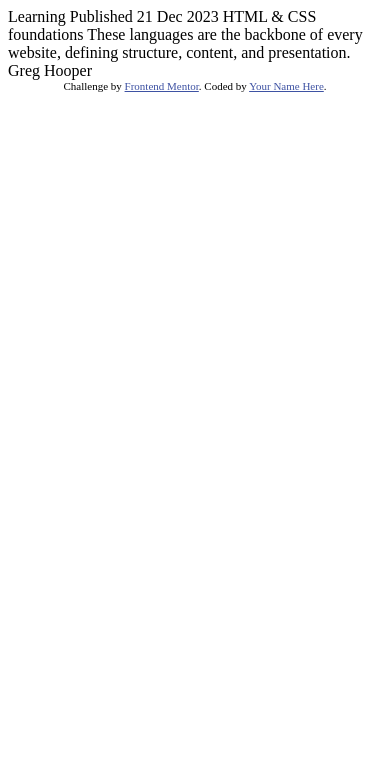
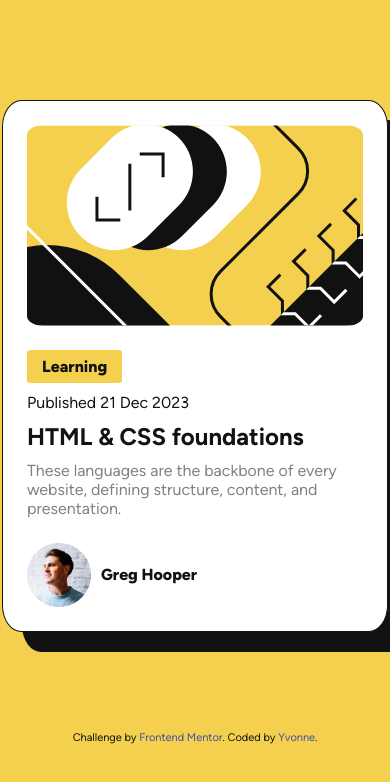
Before and after one commit to yvonne0711/blog-card, a plain HTML site: page index.html in a window 390 px wide. Drawn offline with Linux system fonts and the light colour scheme.

Commit message:
styling and responsiveness and html semantics

```diff
--- /dev/null
+++ b/assets/css/style.css
@@ -0,0 +1,123 @@
+/* * {
+    border: 1px solid red;
+} */
+
+@font-face {
+    font-family: Figtree;
+    src: url(../fonts/Figtree-VariableFont_wght.ttf);
+}
+
+/* css reset */
+*,
+*::before,
+*::after {
+  box-sizing: border-box;
+}
+
+* {
+  margin: 0;
+  padding: 0;
+}
+
+img,
+picture,
+video,
+canvas,
+svg {
+  display: block;
+  max-width: 100%;
+}
+
+body {
+    background-color: hsl(47, 88%, 63%);
+    font-family: Figtree;
+    color: hsl(0, 0%, 7%);
+    display: flex;
+    flex-direction: column;
+    align-items: center;
+    justify-content: space-evenly;
+    min-height: 100vh;
+}
+
+.container {
+    display: flex;
+    flex-direction: column;
+    justify-content: center;
+    background-color: hsl(0, 0%, 100%);
+    padding: 24px;
+    box-shadow: 20px 20px hsl(0, 0%, 7%);
+    border-radius: 5%;
+    border: solid 1px hsl(0, 0%, 7%);
+}
+
+.card-content {
+    display: flex;
+    flex-direction: column;
+    padding: 24px 0 24px 0;
+    max-width: 327px;
+}
+
+a {
+    text-decoration: none;
+    color: hsl(0, 0%, 7%);
+}
+
+.category-tag {
+    background-color: hsl(47, 88%, 63%);
+    margin: 0 0 10px 0;
+    text-align: center;
+    padding: 7px 15px 7px 15px;
+    border-radius: 5%;
+    display: inline-flex;
+    width: fit-content;
+}
+
+img {
+    border-radius: 5%;
+}
+
+span {
+    font-weight: 800;
+}
+
+p {
+    font-size: 16px;
+    color: hsl(0, 0%, 50%);
+    margin-top: 10px;
+}
+
+h1 {
+    margin-top: 10px;
+}
+
+h1:hover {
+    color: hsl(47, 88%, 63%);
+}
+
+.author-label {
+    display: flex;
+    align-items: center;
+}
+
+.author-label span {
+    margin-left: 10px;
+}
+
+.attribution {
+    font-size: 11px;
+    text-align: center;
+}
+
+.attribution a {
+    color: hsl(228, 45%, 44%);
+}
+
+@media only screen and (max-width: 375px) {
+    body {
+        margin: 20px;
+    }
+
+    .container {
+        box-shadow: 10px 10px hsl(0, 0%, 7%);
+    }
+}
--- a/index.html
+++ b/index.html
@@ -1,34 +1,54 @@
 <!DOCTYPE html>
 <html lang="en">
   <head>
-  <meta charset="UTF-8">
-  <meta name="viewport" content="width=device-width, initial-scale=1.0"> <!-- displays site properly based on user's device -->
+    <meta charset="UTF-8" />
+    <meta name="viewport" content="width=device-width, initial-scale=1.0" />
+    <!-- displays site properly based on user's device -->
 
-  <link rel="icon" type="image/png" sizes="32x32" href="./assets/images/favicon-32x32.png">
+    <link
+      rel="icon"
+      type="image/png"
+      sizes="32x32"
+      href="./assets/images/favicon-32x32.png"
+    />
 
     <title>Frontend Mentor | Blog preview card</title>
 
-  <!-- Feel free to remove these styles or customise in your own stylesheet 👍 -->
-  <style>
-    .attribution { font-size: 11px; text-align: center; }
-    .attribution a { color: hsl(228, 45%, 44%); }
-  </style>
+    <!-- link to personal stylesheet -->
+    <link rel="stylesheet" href="./assets/css/style.css" />
   </head>
+
   <body>
+    <main class="container">
+      <img src="./assets/images/illustration-article.svg" alt="Card image" />
 
-  Learning
+      <section class="card-content">
+        <span class="category-tag">Learning</span>
 
-  Published 21 Dec 2023
+        <h7>Published 21 Dec 2023</h7>
 
-  HTML & CSS foundations
+        <a href="www.google.com"><h1>HTML & CSS foundations</h1></a>
 
-  These languages are the backbone of every website, defining structure, content, and presentation.
+        <p>
+          These languages are the backbone of every website, defining structure,
+          content, and presentation.
+        </p>
 
-  Greg Hooper
+      </section>
 
-  <div class="attribution">
-    Challenge by <a href="https://www.frontendmentor.io?ref=challenge" target="_blank">Frontend Mentor</a>.
-    Coded by <a href="#">Your Name Here</a>.
+        <div class="author-label">
+          <img src="assets/images/image-avatar.webp" alt="Author image">
+          <span>Greg Hooper</span>
         </div>
+
+    </main>
+
+    <footer class="attribution">
+      Challenge by
+      <a href="https://www.frontendmentor.io?ref=challenge" target="_blank"
+        >Frontend Mentor</a
+      >. Coded by <a href="https://github.com/yvonne0711">Yvonne</a>.
+    </footer>
+
   </body>
 </html>
```
Lines whose indentation alone changed are shown as unchanged.
